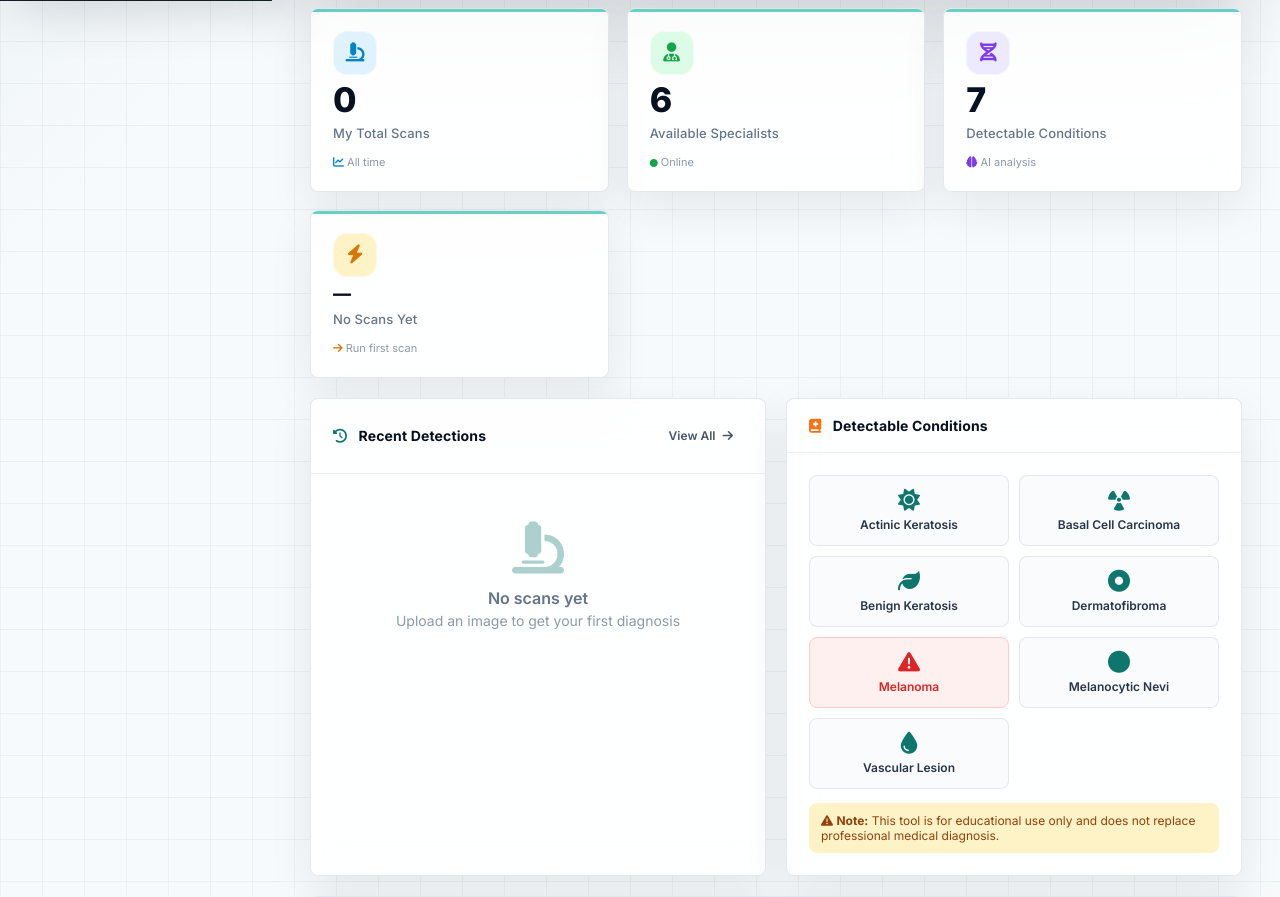
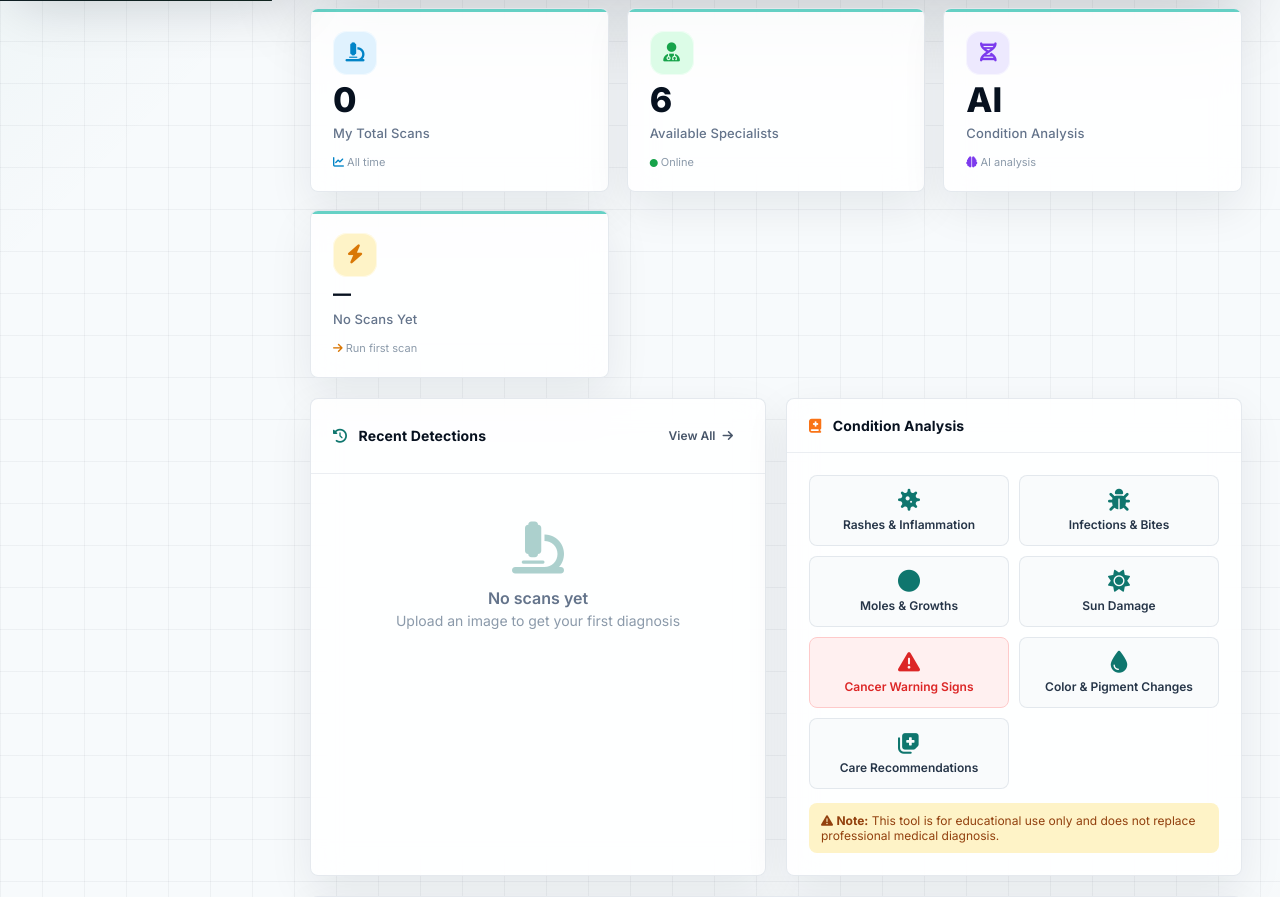
Before and after one commit to vaibhavmishra0044/SkinAI, a Flask app: page /dashboard in a window 1280 px wide. Shown: the part 799-1696 px from the top of the page. Run offline with Flask 3, Linux system fonts and the light colour scheme; a user stored in the database is signed in; some libraries are stand-ins or nearby versions.

Commit message:
Use open-ended AI condition analysis

```diff
--- a/app.py
+++ b/app.py
@@ -76,7 +76,7 @@ with open(os.path.join(app.root_path, 'class_names.json'), 'r') as f:
     CLASS_NAMES = json.load(f)
 
 DISPLAY_NAMES = {
-    # LaurianeMD 22-class ViT model (HuggingFace)
+    # API / vision model display labels
     "acne":                         "Acne",
     "actinic_keratosis":            "Actinic Keratosis",
     "benign_tumors":                "Benign Tumors",
@@ -100,7 +100,7 @@ DISPLAY_NAMES = {
     "vitiligo":                     "Vitiligo",
     "warts":                        "Warts / Viral Infection",
 
-    # Local HAM10000 CNN model classes
+    # Local fallback model classes
     "actinic_keratoses":             "Actinic Keratoses",
     "basal_cell_carcinoma":          "Basal Cell Carcinoma",
     "benign_keratosis_like_lesions": "Benign Keratosis-like Lesions",
@@ -112,19 +112,11 @@ DISPLAY_NAMES = {
 
 NVIDIA_API_KEY = os.getenv('NVIDIA_API_KEY', '').strip()
 NVIDIA_API_URL = os.getenv('NVIDIA_API_URL', 'https://integrate.api.nvidia.com/v1/chat/completions')
-NVIDIA_MODEL = os.getenv('NVIDIA_MODEL', 'nvidia/nemotron-3-nano-omni-30b-a3b-reasoning')
+NVIDIA_MODEL = os.getenv('NVIDIA_MODEL', 'nvidia/nemotron-nano-12b-v2-vl')
 USE_NVIDIA_API = bool(NVIDIA_API_KEY)
 
-API_SUPPORTED_KEYS = [
-    "acne", "actinic_keratosis", "benign_tumors", "bullous", "candidiasis",
-    "drug_eruption", "eczema", "infestations_bites", "lichen", "lupus",
-    "moles", "psoriasis", "rosacea", "seborrheic_keratoses", "skin_cancer",
-    "sun_damage", "tinea_ringworm", "unknown_normal", "vascular_tumors",
-    "vasculitis", "vitiligo", "warts",
-]
-
 LESION_INFO = {
-    # ── LaurianeMD 22-class ViT model ────────────────────────────────────────
+    # ── Condition information used by the local fallback and saved reports ───
     "tinea_ringworm": {
         "description": "Fungal skin infection causing ring-shaped, red, scaly, itchy patches. Ringworm (Tinea corporis) is not caused by a worm — it's a dermatophyte fungus. Highly contagious and very treatable.",
         "cause": "Dermatophyte fungi (Trichophyton, Microsporum, Epidermophyton). Spread through direct contact with infected people, animals, soil, or contaminated surfaces/clothing.",
@@ -321,7 +313,7 @@ RISK_COLORS = {
 }
 
 HF_LABEL_MAP = {
-    # LaurianeMD 22-class model (primary HF model)
+    # Optional local vision-model label map
     "acne":                   "acne",
     "actinic keratosis":      "actinic_keratosis",
     "benign tumors":          "benign_tumors",
@@ -382,12 +374,12 @@ if _HF_TRANSFORMERS_OK and _HF_ENABLED:
             top_k=None,
             device=-1,
         )
-        print(f"[SkinAI] HF model loaded — 22-class skin disease detection active.")
+        print("[SkinAI] optional local vision model loaded.")
     except Exception as _e:
         print(f"[SkinAI] Could not load HF model: {_e}")
         _hf_clf = None
 elif _HF_TRANSFORMERS_OK:
-    print("[SkinAI] HuggingFace model disabled; using local CNN model.")
+    print("[SkinAI] optional local vision model disabled; using local fallback.")
 else:
     print("[SkinAI] transformers not installed.")
 
@@ -449,11 +441,15 @@ def _json_from_model_text(text):
             raise
         return json.loads(match.group(0))
 
-def _normalize_api_key(value):
+def _condition_key(value):
     if not value:
         return "unknown_normal"
     key = str(value).strip().lower()
-    key = key.replace('-', '_').replace('/', '_').replace(' ', '_')
+    key = re.sub(r"[^a-z0-9]+", "_", key).strip("_")
+    return key[:90] or "unknown_normal"
+
+def _normalize_api_key(value):
+    key = _condition_key(value)
     aliases = {
         "normal": "unknown_normal",
         "normal_skin": "unknown_normal",
@@ -472,43 +468,53 @@ def _normalize_api_key(value):
         "actinic_keratoses": "actinic_keratosis",
         "vascular_lesions": "vascular_tumors",
     }
-    key = aliases.get(key, key)
-    return key if key in API_SUPPORTED_KEYS else "unknown_normal"
+    return aliases.get(key, key)
+
+def _confidence(value):
+    try:
+        num = float(value or 0)
+    except (TypeError, ValueError):
+        return 0.0
+    if num <= 1:
+        num *= 100
+    return round(max(0.0, min(100.0, num)), 1)
 
 def run_nvidia_inference(image_path):
     if not USE_NVIDIA_API:
         raise RuntimeError("NVIDIA_API_KEY is not configured")
 
-    class_options = ", ".join(API_SUPPORTED_KEYS)
     data_url = _image_data_url_for_api(image_path)
     prompt = f"""
-Analyze this uploaded image for a visible skin condition. Return JSON only.
+Analyze this uploaded image for a visible dermatology/skin condition. Return JSON only.
 
 Use this exact schema:
 {{
   "is_skin_image": true,
   "lesion_visible": true,
-  "predicted_class_key": "one key from the allowed list",
+  "condition_name": "most likely skin condition, or Unknown / unclear",
+  "condition_key": "short lowercase underscore key for the condition",
   "confidence": 0,
   "top3": [
-    {{"class_key": "one key from the allowed list", "confidence": 0}},
-    {{"class_key": "one key from the allowed list", "confidence": 0}},
-    {{"class_key": "one key from the allowed list", "confidence": 0}}
+    {{"condition_name": "possible condition", "condition_key": "short_key", "confidence": 0}},
+    {{"condition_name": "possible condition", "condition_key": "short_key", "confidence": 0}},
+    {{"condition_name": "possible condition", "condition_key": "short_key", "confidence": 0}}
   ],
-  "description": "brief visual explanation",
+  "visual_findings": "visible signs in the image",
+  "description": "plain-English condition summary",
+  "symptoms": "common symptoms",
   "cause": "likely causes or unknown",
-  "recommendations": "safe next steps",
+  "recommendations": "safe next steps and common management options",
   "precautions": "red flags and safety advice",
+  "when_to_see_doctor": "when urgent or specialist care is needed",
   "risk_level": "Low, Moderate, High, Very High, or Unknown",
   "icd": "ICD code or N/A"
 }}
 
-Allowed class keys: {class_options}
-
 Rules:
-- If the image is not a close-up skin/lesion image, set is_skin_image=false, lesion_visible=false, predicted_class_key="unknown_normal", confidence=0.
-- Do not invent certainty. Use low confidence when the photo is blurry, far away, covered, or ambiguous.
-- This is a visual screening aid, not a final diagnosis.
+- Do not restrict yourself to a fixed class list. Use the best dermatology condition name you can infer from the image.
+- If the image is not a close-up skin/lesion image, set is_skin_image=false, lesion_visible=false, condition_name="No clear skin lesion detected", condition_key="unknown_normal", confidence=0.
+- If the photo is blurry, far away, covered, or ambiguous, keep confidence low and explain what image quality issue limits the analysis.
+- Include clinically useful information, but state safe next steps. This is visual screening support, not a final diagnosis.
 
 Image:
 <img src="{data_url}" />
@@ -524,7 +530,7 @@ Image:
             {"role": "user", "content": prompt},
         ],
         "temperature": 0,
-        "max_tokens": 900,
+        "max_tokens": 1200,
     }
     headers = {
         "Authorization": f"Bearer {NVIDIA_API_KEY}",
@@ -540,44 +546,55 @@ Image:
 
     is_skin = bool(analysis.get("is_skin_image"))
     lesion_visible = bool(analysis.get("lesion_visible"))
-    key = _normalize_api_key(analysis.get("predicted_class_key"))
-    confidence = float(analysis.get("confidence") or 0)
-    confidence = max(0.0, min(100.0, confidence))
+    condition_name = (analysis.get("condition_name") or analysis.get("predicted_class") or analysis.get("predicted_class_key") or "Unknown / unclear").strip()
+    key = _normalize_api_key(analysis.get("condition_key") or condition_name)
+    confidence = _confidence(analysis.get("confidence"))
 
     if not is_skin or not lesion_visible:
         key = "unknown_normal"
+        condition_name = "No Clear Skin Lesion Detected"
         confidence = 0.0
 
     top3 = []
     for item in analysis.get("top3") or []:
-        item_key = _normalize_api_key(item.get("class_key"))
-        item_conf = float(item.get("confidence") or 0)
+        item_name = (item.get("condition_name") or item.get("class_name") or item.get("class_key") or "Unknown / unclear").strip()
+        item_key = _normalize_api_key(item.get("condition_key") or item.get("class_key") or item_name)
         top3.append({
             "class_key": item_key,
-            "confidence": round(max(0.0, min(100.0, item_conf)), 1),
+            "class_name": item_name,
+            "confidence": _confidence(item.get("confidence")),
         })
 
     if not top3:
-        top3 = [{"class_key": key, "confidence": round(confidence, 1)}]
+        top3 = [{"class_key": key, "class_name": condition_name, "confidence": round(confidence, 1)}]
     elif top3[0]["class_key"] != key:
-        top3.insert(0, {"class_key": key, "confidence": round(confidence, 1)})
+        top3.insert(0, {"class_key": key, "class_name": condition_name, "confidence": round(confidence, 1)})
+    else:
+        top3[0]["class_name"] = condition_name
+        top3[0]["confidence"] = round(confidence, 1)
     top3 = top3[:3]
 
     info = {
+        "visual_findings": analysis.get("visual_findings") or "Visual findings were not clearly identified.",
         "description": analysis.get("description") or "AI analysis could not provide a reliable description.",
+        "symptoms": analysis.get("symptoms") or "Symptoms vary. Confirm with a qualified clinician.",
         "cause": analysis.get("cause") or "Unknown.",
         "recommendations": analysis.get("recommendations") or "Consult a qualified dermatologist for an in-person assessment.",
         "risk_level": analysis.get("risk_level") or "Unknown",
         "precautions": analysis.get("precautions") or "Do not rely only on AI for medical diagnosis.",
+        "when_to_see_doctor": analysis.get("when_to_see_doctor") or "Seek medical care if symptoms worsen, spread, bleed, become painful, or do not improve.",
         "icd": analysis.get("icd") or "N/A",
     }
     if key == "unknown_normal" and (not is_skin or not lesion_visible):
         info.update({
+            "visual_findings": "No clear close-up skin lesion was visible.",
             "description": "The uploaded image does not appear to be a clear close-up skin lesion image, so a disease prediction was not made.",
+            "symptoms": "Not applicable from this image.",
             "cause": "The image may be unrelated to skin disease, too far away, unclear, or outside the supported input type.",
             "recommendations": "Upload a clear close-up photo of the affected skin area, or consult a dermatologist.",
             "risk_level": "Unknown",
             "precautions": "Do not treat this as a medical diagnosis. Retake the image with good lighting and focus.",
+            "when_to_see_doctor": "Consult a dermatologist if you have persistent symptoms, pain, bleeding, fast growth, or spreading rash.",
             "icd": "N/A",
         })
 
@@ -711,7 +728,7 @@ def history():
 @app.route('/detect')
 @login_required
 def detect_page():
-    return render_template('detect.html')
+    return redirect(url_for('scan_page'))
 
 @app.route('/scan')
 def scan_page():
@@ -737,18 +754,18 @@ def predict():
         if USE_NVIDIA_API:
             try:
                 top3_raw = run_nvidia_inference(tmp.name)
-                model_used = "Advanced Vision API"
+                model_used = "AI Vision Analysis"
             except Exception as e:
                 api_error = str(e)
                 top3_raw = run_cnn_inference(tmp.name)
-                model_used = "CNN fallback (API unavailable)"
+                model_used = "Limited Local Fallback"
                 fallback_warning = True
         elif _hf_clf is not None:
             top3_raw = run_hf_inference(tmp.name)
-            model_used = "ViT 22-class (HuggingFace)"
+            model_used = "Local Vision Analysis"
         else:
             top3_raw = run_cnn_inference(tmp.name)
-            model_used = "CNN fallback (limited)"
+            model_used = "Limited Local Fallback"
             fallback_warning = True
     except Exception as e:
         return jsonify({'error': f'Analysis failed: {str(e)}'}), 500
@@ -763,7 +780,7 @@ def predict():
         key = item['class_key']
         top3.append({
             'class_key':  key,
-            'class_name': DISPLAY_NAMES.get(key, key.replace('_', ' ').title()),
+            'class_name': item.get('class_name') or DISPLAY_NAMES.get(key, key.replace('_', ' ').title()),
             'confidence': item['confidence'],
         })
 
@@ -799,7 +816,7 @@ def predict():
     if invalid_image:
         result_warning = "This does not look like a clear close-up skin lesion image, so no reliable disease prediction was made."
     elif fallback_warning:
-        result_warning = "Using limited CNN fallback because the external vision API is not configured or unavailable. Treat this only as an uncertain closest match."
+        result_warning = "Using limited local fallback because the advanced vision service is not configured or unavailable. Treat this only as an uncertain closest match."
     elif primary['confidence'] < 60.0:
         result_warning = "AI confidence is low; the image may be unclear, too far away, or medically ambiguous."
     else:
@@ -814,11 +831,14 @@ def predict():
         'fallback_warning':    fallback_warning,
         'result_warning':      result_warning,
         'top3':                top3,
+        'visual_findings':     info.get('visual_findings', 'Detailed visual findings are available when AI vision analysis is active.'),
         'description':         info['description'],
+        'symptoms':            info.get('symptoms', 'Symptoms vary by person. Confirm with a qualified clinician.'),
         'cause':               info['cause'],
         'recommendations':     info['recommendations'],
         'risk_level':          info['risk_level'],
         'precautions':         info['precautions'],
+        'when_to_see_doctor':  info.get('when_to_see_doctor', 'Seek medical care if symptoms worsen, spread, bleed, become painful, or do not improve.'),
         'icd':                 info.get('icd', 'N/A'),
         'risk_color':          risk_info[1],
         'risk_bg':             risk_info[2],
--- a/templates/dashboard.html
+++ b/templates/dashboard.html
@@ -256,8 +256,8 @@
     </div>
     <div class="stat-card">
         <div class="stat-icon" style="background:#ede9fe;color:#7c3aed;"><i class="fas fa-dna"></i></div>
-        <div class="stat-value">7</div>
-        <div class="stat-label">Detectable Conditions</div>
+        <div class="stat-value">AI</div>
+        <div class="stat-label">Condition Analysis</div>
         <div style="margin-top:6px;font-size:11px;color:var(--gray-400);"><i class="fas fa-brain" style="color:#7c3aed;"></i> AI analysis</div>
     </div>
     <div class="stat-card">
@@ -317,40 +317,40 @@
         </div>
     </div>
 
-    <!-- Detectable Conditions -->
+    <!-- Condition Analysis -->
     <div class="card" style="margin-bottom:0;">
         <div class="card-header">
-            <h3><i class="fas fa-book-medical" style="color:var(--accent);margin-right:8px;"></i> Detectable Conditions</h3>
+            <h3><i class="fas fa-book-medical" style="color:var(--accent);margin-right:8px;"></i> Condition Analysis</h3>
         </div>
         <div class="card-body">
             <div class="cond-grid">
                 <div class="cond-item">
-                    <i class="fas fa-sun"></i>
-                    <div class="cond-name">Actinic Keratosis</div>
+                    <i class="fas fa-virus"></i>
+                    <div class="cond-name">Rashes & Inflammation</div>
                 </div>
                 <div class="cond-item">
-                    <i class="fas fa-radiation"></i>
-                    <div class="cond-name">Basal Cell Carcinoma</div>
+                    <i class="fas fa-bug"></i>
+                    <div class="cond-name">Infections & Bites</div>
                 </div>
                 <div class="cond-item">
-                    <i class="fas fa-leaf"></i>
-                    <div class="cond-name">Benign Keratosis</div>
+                    <i class="fas fa-circle"></i>
+                    <div class="cond-name">Moles & Growths</div>
                 </div>
                 <div class="cond-item">
-                    <i class="fas fa-circle-dot"></i>
-                    <div class="cond-name">Dermatofibroma</div>
+                    <i class="fas fa-sun"></i>
+                    <div class="cond-name">Sun Damage</div>
                 </div>
                 <div class="cond-item" style="background:#fff0f0;border-color:#fecaca;">
                     <i class="fas fa-triangle-exclamation" style="color:#dc2626;"></i>
-                    <div class="cond-name" style="color:#dc2626;">Melanoma</div>
-                </div>
-                <div class="cond-item">
-                    <i class="fas fa-circle"></i>
-                    <div class="cond-name">Melanocytic Nevi</div>
+                    <div class="cond-name" style="color:#dc2626;">Cancer Warning Signs</div>
                 </div>
                 <div class="cond-item">
                     <i class="fas fa-droplet"></i>
-                    <div class="cond-name">Vascular Lesion</div>
+                    <div class="cond-name">Color & Pigment Changes</div>
+                </div>
+                <div class="cond-item">
+                    <i class="fas fa-notes-medical"></i>
+                    <div class="cond-name">Care Recommendations</div>
                 </div>
             </div>
             <div style="margin-top:14px;padding:10px 12px;background:var(--warning-light);border-radius:8px;font-size:12px;color:#92400e;">
--- a/templates/detect.html
+++ b/templates/detect.html
@@ -355,8 +355,8 @@ canvas#top3Chart { max-height:140px; }
                 </div>
                 <div style="margin-top:12px;font-size:12px;color:var(--gray-400);border-top:1px solid var(--gray-100);padding-top:10px;">
                     <i class="fas fa-info-circle"></i>
-                    Model trained on the HAM10000 dataset (10,015 dermoscopic images, 7 classes).
-                    Best accuracy on dermoscopic-quality images.
+                    Use a clear close-up skin photo for the most useful AI analysis.
+                    Very blurry, distant, or non-skin images may return an uncertain result.
                 </div>
             </div>
         </div>
```
Also changed, not shown: templates/login.html (+4 -4 lines), templates/scan_window.html (+32 -26 lines), README.md, 1 other file.
